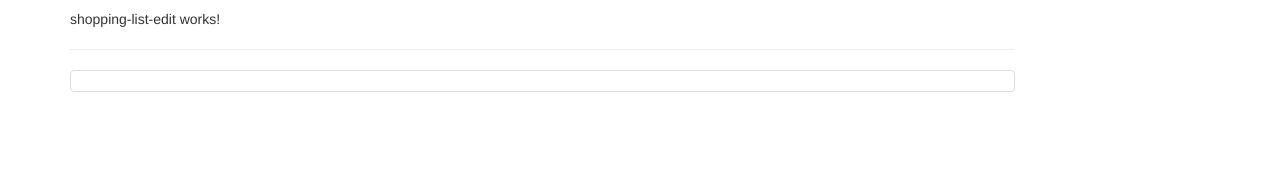
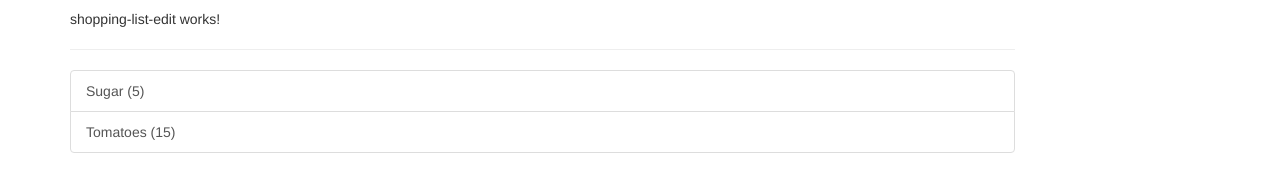
Before and after one commit to MthwRobinson/recipe_app, an Angular app: page / in a window 1280 px wide. Shown: the part 310-502 px from the top of the page. Built offline with nearby package versions, Linux system fonts and the light colour scheme.

Commit message:
added ingredients to template

```diff
--- a/src/app/shopping_list/shopping-list.component.html
+++ b/src/app/shopping_list/shopping-list.component.html
@@ -3,7 +3,13 @@
     <app-shopping-list-edit></app-shopping-list-edit>
     <hr>
     <ul class="list-group">
-      <a class="list-group-item" style="cursor: pointer"></a>
+      <a
+        class="list-group-item"
+        style="cursor: pointer"
+        *ngFor="let ingredient of ingredients"
+        >
+        {{ ingredient.name }} ({{ ingredient.amount }})
+      </a>
     </ul>
   </div>
 </div>
--- a/src/app/shopping_list/shopping-list.component.ts
+++ b/src/app/shopping_list/shopping-list.component.ts
@@ -9,7 +9,8 @@
 })
 export class ShoppingListComponent implements OnInit {
   ingredients: Ingredient[] =  [
-    new Ingredient('Sugar', 5)
+    new Ingredient('Sugar', 5),
+    new Ingredient('Tomatoes', 15)
   ];
 
   constructor() { }
```
